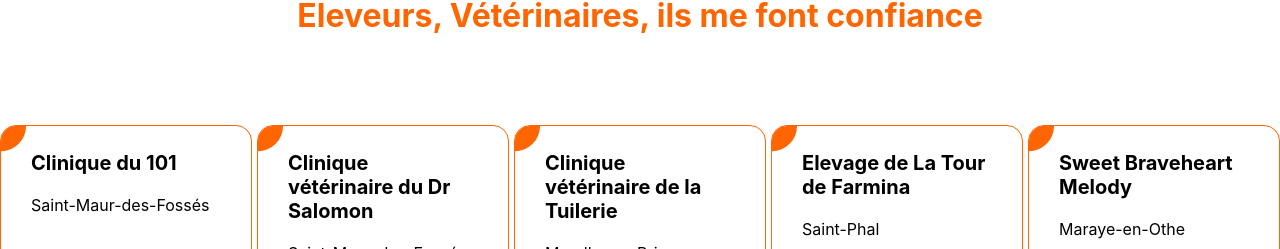
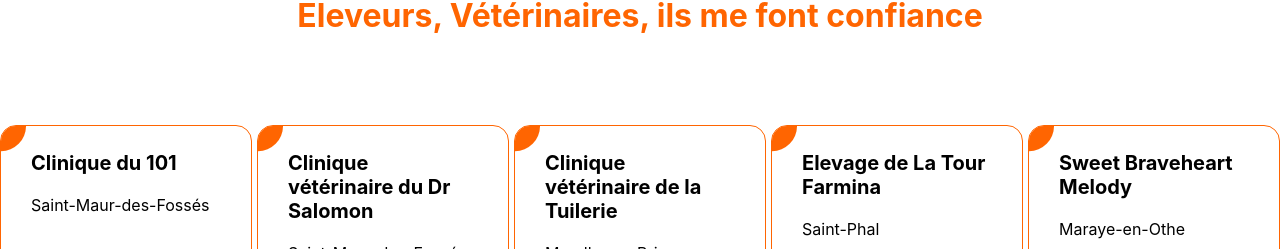
Before and after one commit to melaniemdm/intelligence_canine, a React (Create React App) app: page /#/ in a window 1280 px wide. Shown: the part 3727-3976 px from the top of the page. Built offline with nearby package versions, Linux system fonts and the light colour scheme.

Commit message:
fix(js) datapro

```diff
--- a/package.json
+++ b/package.json
@@ -1,7 +1,7 @@
 {
   "name": "intelligence_canine",
   "version": "0.1.0",
-  "homepage": "https://intelligence-canine.netlify.app",
+  "homepage": "https://melaniemdm.github.io/intelligence_canine",
   "private": true,
   "dependencies": {
     "@babel/core": ">=7.0.0-0 <8.0.0",
--- a/src/datas/pro.js
+++ b/src/datas/pro.js
@@ -17,7 +17,7 @@ export const  proTrust= [
   },
     {
     id: "4",
-    namePro: "Elevage de La Tour de Farmina",
+    namePro: "Elevage de La Tour Farmina",
     picturePro: process.env.PUBLIC_URL +'/assets/farmina.jpeg',
     ville:'Saint-Phal',
     lien:'http://www.labradorsdelatourfarmina.com/?fbclid=IwAR0hVEHczSVFuklbXpQ9Epe29Wmmgq0TUFMbjquKJod41-_mzd4n-Iv24V8'
```
